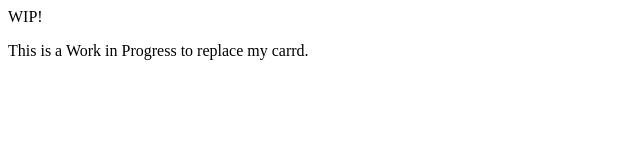
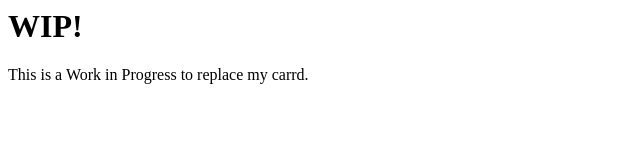
Before and after one commit to TechnikTil/TechnikTil, a plain HTML site: page docs/index.html in a window 1280 px wide. Shown: the whole page, without its empty margins (0-640 px from the left). Drawn offline with Linux system fonts and the light colour scheme.

Commit message:
im stupid

```diff
--- a/docs/index.html
+++ b/docs/index.html
@@ -1,2 +1,2 @@
-<header>WIP!</header>
+<h1>WIP!</h1>
 <p>This is a Work in Progress to replace my carrd.</p>
```
